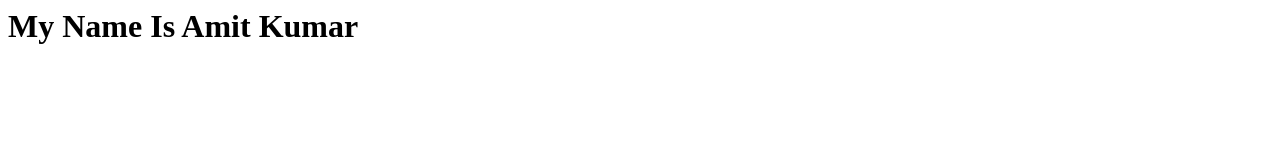
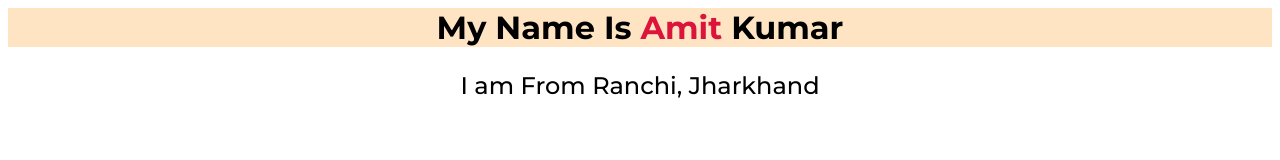
Before and after one commit to Amitkr1224/try_git_terminal, a plain HTML site: page index.html in a window 1280 px wide. Drawn offline with Linux system fonts and the light colour scheme.

Commit message:
Initial Commit

```diff
--- /dev/null
+++ b/css/style.css
@@ -0,0 +1,17 @@
+@import url('https://fonts.googleapis.com/css2?family=Montserrat:wght@200;300;500;700&display=swap');
+html{
+    font-family: 'Montserrat', sans-serif;
+}
+h1 span{
+    color: crimson;
+
+}
+h1{
+    background-color: bisque;
+    text-align: center;
+}
+p{
+    font-size: 1.5rem;
+    font-weight: 500;
+    text-align: center;
+}
--- a/index.html
+++ b/index.html
@@ -1,7 +1,10 @@
 <html>
 <head>
 <title>Trying Terminal</title>
+<link rel="stylesheet" href="./css/style.css">
 </head>
-<h1>My Name Is Amit Kumar</h1>
+<h1>My Name Is <span>Amit</span> Kumar</h1>
+<p>I am From Ranchi, Jharkhand</p>
+
 </body>
 </html>
```
